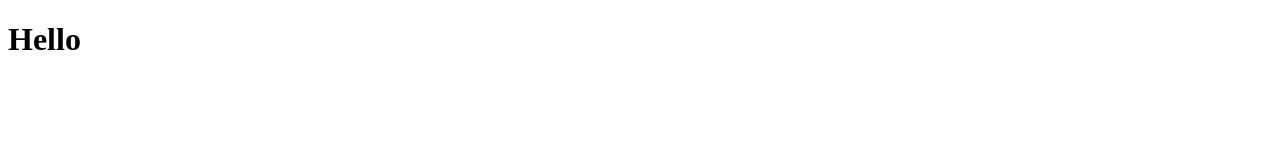
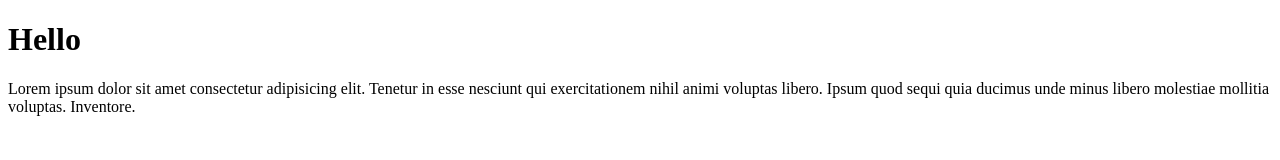
Before and after one commit to saravanakumargm/git-session, a plain HTML site: page index.html in a window 1280 px wide. Drawn offline with Linux system fonts and the light colour scheme.

Commit message:
paragraph added

```diff
--- a/index.html
+++ b/index.html
@@ -7,5 +7,6 @@
 </head>
 <body>
     <h1>Hello</h1>
+    <p>Lorem ipsum dolor sit amet consectetur adipisicing elit. Tenetur in esse nesciunt qui exercitationem nihil animi voluptas libero. Ipsum quod sequi quia ducimus unde minus libero molestiae mollitia voluptas. Inventore.</p>
 </body>
 </html>
```
